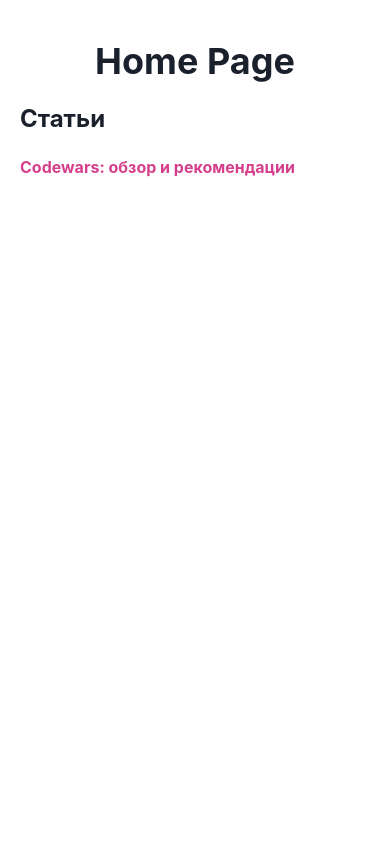
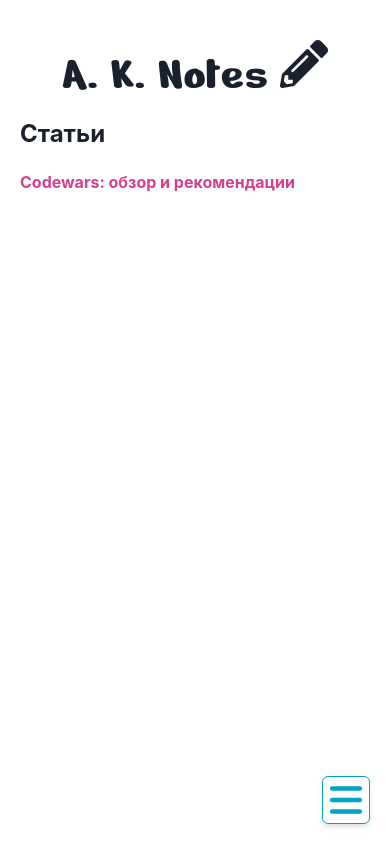
Before and after one commit to Alveek/my-next-blog, a Next.js app: page / in a window 390 px wide. Built offline with nearby package versions, Linux system fonts and the light colour scheme.

Commit message:
add mobile manu with dark mode

```diff
--- /dev/null
+++ b/components/Darkmode.js
@@ -0,0 +1,17 @@
+import React from "react";
+import { IconButton, useColorMode } from "@chakra-ui/react";
+import { MoonIcon, SunIcon } from "@chakra-ui/icons";
+
+export default function DarkMode() {
+	const { colorMode, toggleColorMode } = useColorMode();
+	return (
+		<header>
+			<IconButton
+				onClick={toggleColorMode}
+				aria-label="Dark mode"
+				icon={colorMode === "light" ? <MoonIcon /> : <SunIcon />}
+				outline="none"
+			/>
+		</header>
+	);
+}
--- /dev/null
+++ b/components/Menu.js
@@ -0,0 +1,75 @@
+import React from "react";
+import NextLink from "next/link";
+import { Flex, Text, useDisclosure } from "@chakra-ui/react";
+import DarkModeBtn from "./Darkmode";
+import { HiMenu } from "react-icons/hi";
+
+import {
+	Drawer,
+	DrawerBody,
+	DrawerFooter,
+	DrawerHeader,
+	DrawerOverlay,
+	DrawerContent,
+	DrawerCloseButton,
+	IconButton,
+	Button,
+} from "@chakra-ui/react";
+
+export default function DrawerExample() {
+	const { isOpen, onOpen, onClose } = useDisclosure();
+	const btnRef = React.useRef();
+
+	return (
+		<>
+			<IconButton
+				ref={btnRef}
+				colorScheme="cyan"
+				boxShadow="md"
+				variant="outline"
+				icon={<HiMenu />}
+				size="lg"
+				fontSize="46px"
+				onClick={onOpen}
+				display={{ base: "block", sm: "none" }}
+				position="fixed"
+				bottom="20px"
+				right="20px"
+			>
+				Open
+			</IconButton>
+			<Drawer
+				isOpen={isOpen}
+				placement="bottom"
+				onClose={onClose}
+				finalFocusRef={btnRef}
+			>
+				<DrawerOverlay>
+					<DrawerContent borderTopLeftRadius="16px" borderTopRightRadius="16px">
+						{/* <DrawerCloseButton /> */}
+
+						<DrawerHeader>
+							<Flex justifyContent="space-between">
+								<NextLink mt={3} href="/">
+									<Button variant="ghost" onClick={onClose}>
+										На главную
+									</Button>
+								</NextLink>
+								<DarkModeBtn />
+							</Flex>
+						</DrawerHeader>
+
+						<DrawerBody>
+							<Text>Link 1</Text>
+							<Text>Link 2</Text>
+							<Text>Link 3</Text>
+							<Text>Link 4</Text>
+						</DrawerBody>
+
+						<DrawerFooter></DrawerFooter>
+					</DrawerContent>
+				</DrawerOverlay>
+			</Drawer>
+		</>
+	);
+}
--- a/package.json
+++ b/package.json
@@ -16,6 +16,7 @@
     "next": "10.0.3",
     "react": "17.0.1",
     "react-dom": "17.0.1",
+    "react-icons": "^4.1.0",
     "react-syntax-highlighter": "^15.3.1"
   }
 }
--- a/pages/_app.js
+++ b/pages/_app.js
@@ -1,11 +1,13 @@
 import "../styles/globals.css";
 import { ChakraProvider } from "@chakra-ui/react";
 import theme from "../theme";
+import Menu from "../components/Menu";
 
 function MyApp({ Component, pageProps }) {
 	return (
 		<ChakraProvider theme={theme}>
 			<Component {...pageProps} />
+			<Menu />
 		</ChakraProvider>
 	);
 }
--- a/pages/index.js
+++ b/pages/index.js
@@ -1,10 +1,12 @@
 import Head from "next/head";
 import NextLink from "next/link";
-import { Button, Box, Heading, Link, Code } from "@chakra-ui/react";
+import { Button, Box, Heading, Link, Code, Icon } from "@chakra-ui/react";
+import Menu from "../components/Menu";
+import { FaPencilAlt } from "react-icons/fa";
 
 export default function Home() {
 	return (
-		<Box as="main" bg="#F7FAFC">
+		<Box as="main">
 			<Head>
 				<title>Главная страница</title>
 				<meta name="description" content="Крутой сайт о том о сем"></meta>
@@ -19,10 +21,15 @@ export default function Home() {
 				mx="auto"
 				py="10"
 				boxShadow="lg"
-				bg="white"
 			>
-				<Heading as="h1" size="2xl" textAlign="center">
-					Home Page
+				<Heading
+					fontFamily="Nerko One"
+					fontWeight="400"
+					as="h1"
+					size="3xl"
+					textAlign="center"
+				>
+					A. K. Notes <Icon as={FaPencilAlt} />
 				</Heading>
 
 				<Heading as="h2" size="lg">
--- a/pages/posts/codewars-intro.js
+++ b/pages/posts/codewars-intro.js
@@ -20,7 +20,7 @@ export default function CodewarsIntro() {
 	const codeColor = "teal";
 
 	return (
-		<Box as="main" bg="#F7FAFC">
+		<Box as="main">
 			<Head>
 				<title>Codewars: обзор и рекомендации</title>
 				<meta
@@ -43,7 +43,6 @@ export default function CodewarsIntro() {
 				mx="auto"
 				py="10"
 				boxShadow="lg"
-				bg="white"
 			>
 				<Box>
 					<NextLink href="/">
--- a/styles/globals.css
+++ b/styles/globals.css
@@ -0,0 +1,5 @@
+@import url("https://fonts.googleapis.com/css2?family=Nerko+One&display=swap");
+
+.font-nerco {
+	font-family: "Nerko One", cursive;
+}
```
Also changed, not shown: 1 other file (tests, documents, lock files or other folders).
